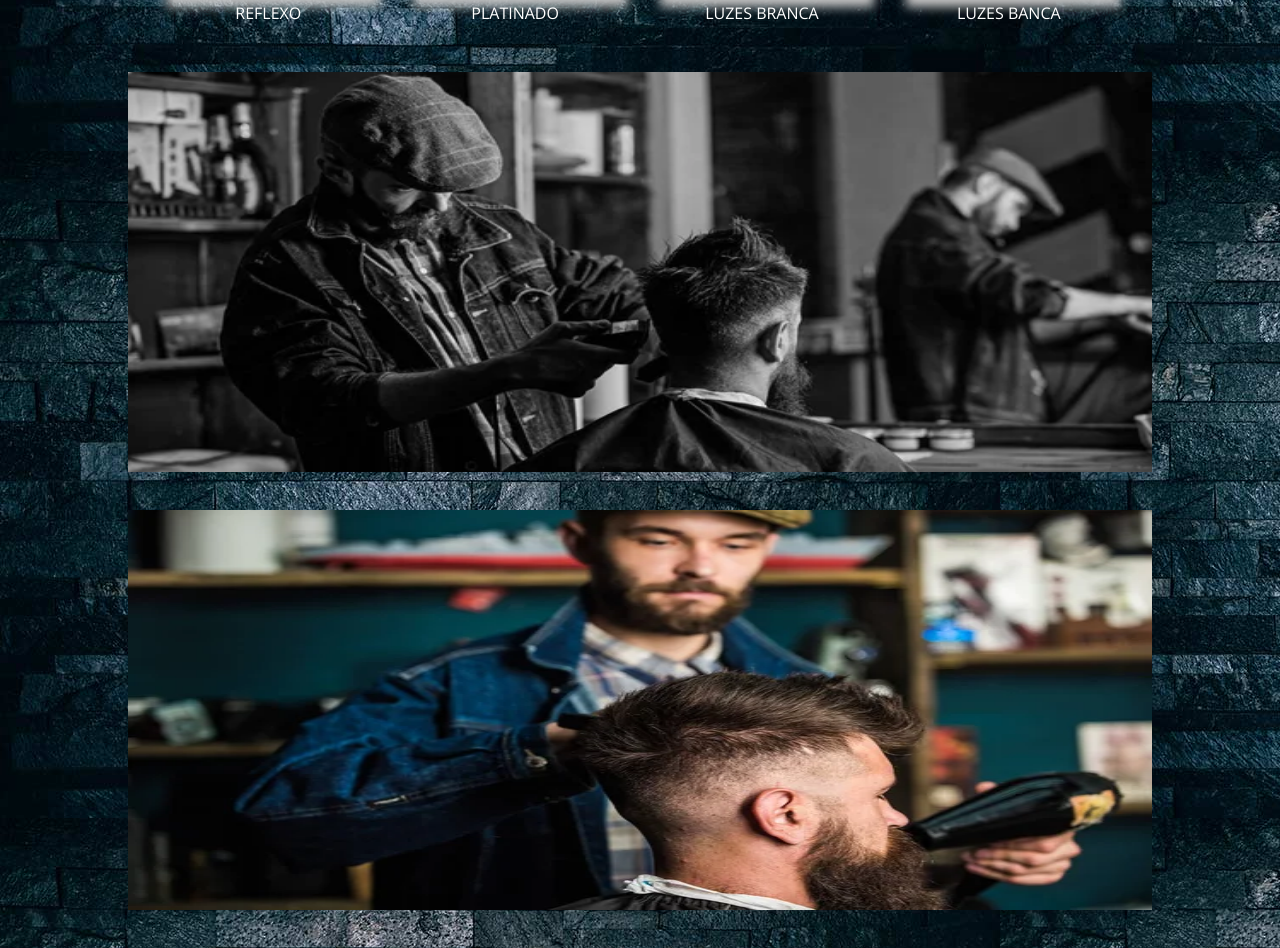
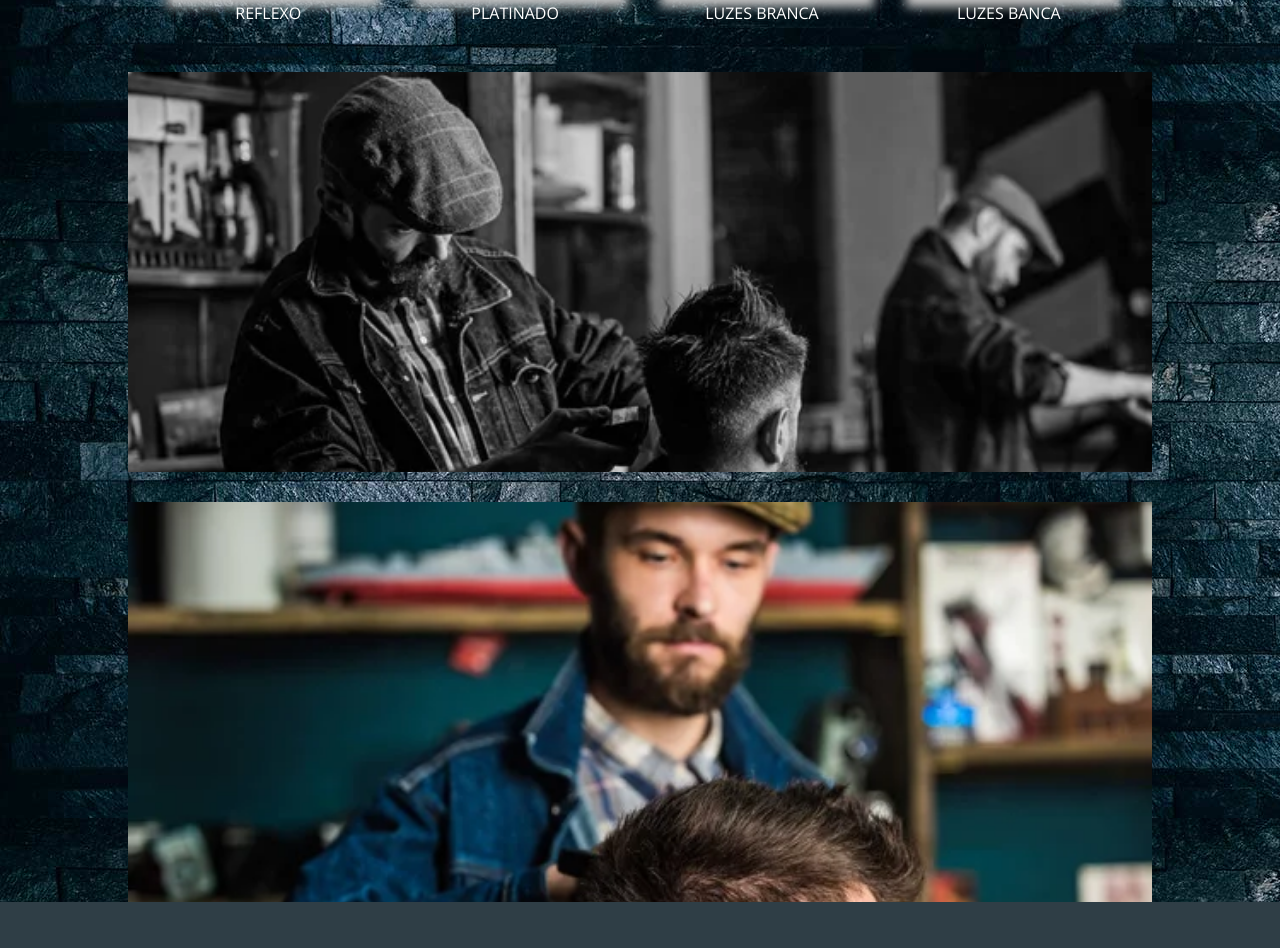
Before and after one commit to 01Vitorhugo/Barbar-Shop, a plain HTML site: page index.html in a window 1280 px wide. Shown: the part 1183-2131 px from the top of the page. After the commit the page ends 2085 px from the top, so only its background shows below. Drawn offline with nearby package versions, Linux system fonts and the light colour scheme.

Commit message:
add fotos-conteudo com animacoes e texto

```diff
--- a/index.html
+++ b/index.html
@@ -95,14 +95,22 @@
             <div class="conteudo">
 
                 <div id="img-conteudo1">
-                    <img src="img/img-conteudo.jpg" alt="" width="100%" height="400px">
-                    <h2>dsfsdfbsyudfgsdyufgshduyfsdyu</h2>
 
+
+                   <i> <h2>
+                        Lorem Ipsum is simply dummy text of the printing and typesetting industry. Lorem Ipsum has been the industry's standard dummy text ever since the 1500s, when an unknown printer took a galley of type and scrambled it to make a type specimen book. It has survived not only five centuries, but also the leap into electronic typesetting, remaining essentially unchanged. It was popularised in the 1960s with the release of Letraset sheets containing Lorem Ipsum passages, and more recently with desktop publishing software like Aldus PageMaker including versions of Lorem Ipsum.
+
+oduced below for those interested. Sections 1.10.32 and 1.10.33 from "de Finibus Bonorum et Malorum" by Cicero are also reproduced in their exact original form, accompanied by English versions from the 1914 translation by H. Rackham.
+                    </h2> </i>
                 </div>
 
                  <div id="img-conteudo2">
-                    <img src="img/img-conteudo2.jpg" alt="" width="100%" height="400px">
-                    <h2>dsfsdfbsyudfgsdyufgshduyfsdyu</h2>
+
+                    <i> <h2>
+                        Lorem Ipsum is simply dummy text of the printing and typesetting industry. Lorem Ipsum has been the industry's standard dummy text ever since the 1500s, when an unknown printer took a galley of type and scrambled it to make a type specimen book. It has survived not only five centuries, but also the leap into electronic typesetting, remaining essentially unchanged. It was popularised in the 1960s with the release of Letraset sheets containing Lorem Ipsum passages, and more recently with desktop publishing software like Aldus PageMaker including versions of Lorem Ipsum.
+
+oduced below for those interested. Sections 1.10.32 and 1.10.33 from "de Finibus Bonorum et Malorum" by Cicero are also reproduced in their exact original form, accompanied by English versions from the 1914 translation by H. Rackham.
+                    </h2> </i>
 
                 </div>
 
--- a/style.css
+++ b/style.css
@@ -120,3 +120,52 @@ body {
   margin-top: 75px;
   color: transparent;
 }
+#img-conteudo1{
+  background-image: url(img/img-conteudo.jpg);
+  background-repeat: no-repeat;
+  background-size: cover;
+  height: 100%;
+}
+#img-conteudo1:hover{
+  background: none;
+  transition: 1.5s;
+  /* background-color: blue; */
+  color: white;
+}
+#img-conteudo1 h2{
+  color: transparent;
+  height: 100%;
+  width: 100%;
+  margin-top: 30px;
+}
+#img-conteudo1 h2:hover{
+  color: white;
+  transition: 1.5s;
+  /* margin-top: 100px; */
+  text-align: center;
+}
+
+#img-conteudo2{
+  background-image: url(img/img-conteudo2.jpg);
+  background-repeat: no-repeat;
+  background-size: cover;
+  height: 100%;
+}
+#img-conteudo2:hover{
+  background: none;
+  transition: 1.5s;
+  /* background-color: blue; */
+  color: white;
+}
+#img-conteudo2 h2{
+  color: transparent;
+  height: 100%;
+  width: 100%;
+  margin-top: 30px;
+}
+#img-conteudo2 h2:hover{
+  color: white;
+  transition: 1.5s;
+  /* margin-top: 100px; */
+  text-align: center;
+}
```
